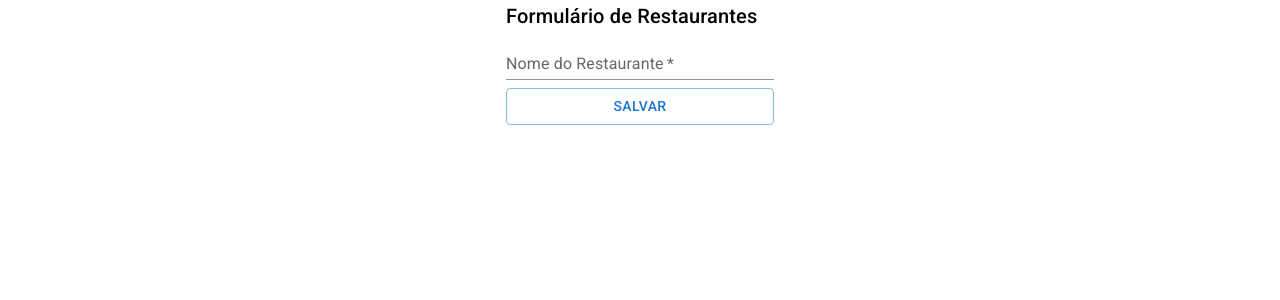
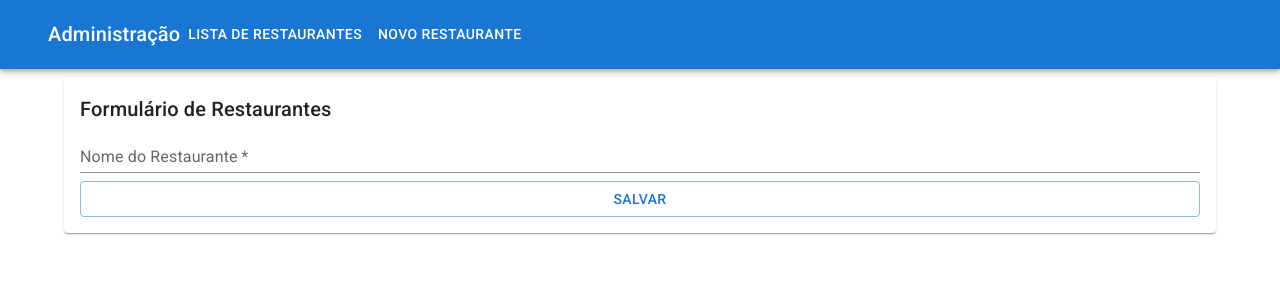
Before and after one commit to erikenascimento/Alura-Food, a React (Create React App) app: page /admin/restaurantes/1 in a window 1280 px wide. Shown: the top 300 px of the page. Built offline with nearby package versions, Linux system fonts and the light colour scheme; no server answers.

Commit message:
Improving the admin interface to add/edit a new restaurant into the database

```diff
--- a/src/paginas/Administracao/Restaurantes/FormularioRestaurante.tsx
+++ b/src/paginas/Administracao/Restaurantes/FormularioRestaurante.tsx
@@ -1,6 +1,16 @@
-import { Box, Button, TextField, Typography } from "@mui/material";
+import {
+	AppBar,
+	Box,
+	Button,
+	Container,
+	TextField,
+	Toolbar,
+	Typography,
+	Link,
+	Paper,
+} from "@mui/material";
 import React, { useEffect, useState } from "react";
-import { useParams } from "react-router-dom";
+import { useParams, Link as RouterLink } from "react-router-dom";
 import IRestaurante from "../../../interfaces/IRestaurante";
 import axiosBaseURL from "../../../http";
 
@@ -40,10 +50,42 @@
 	};
 
 	return (
+		<>
+			<AppBar position="static">
+				<Container maxWidth="xl">
+					<Toolbar>
+						<Typography variant="h6">Administração</Typography>
+						<Box sx={{ display: "flex", flexGrow: 1 }}>
+							<Link component={RouterLink} to="/admin/restaurantes">
+								<Button sx={{ my: 2, color: "white" }}>
+									Lista de Restaurantes
+								</Button>
+							</Link>
+							<Link component={RouterLink} to="/admin/restaurantes/novo">
+								<Button sx={{ my: 2, color: "white" }}>Novo Restaurante</Button>
+							</Link>
+						</Box>
+					</Toolbar>
+				</Container>
+			</AppBar>
+
+			<Box>
+				<Container maxWidth="lg" sx={{ mt: 1 }}>
+					<Paper sx={{ p: 2 }}>
+						{/* conteudo da página */}
 						<Box
-			sx={{ display: "flex", flexDirection: "column", alignItems: "center" }}
+							sx={{
+								display: "flex",
+								flexDirection: "column",
+								alignItems: "center",
+								flexGrow: 1,
+							}}
 						>
-			<Box component="form" onSubmit={aoSubmeterForm}>
+							<Box
+								component="form"
+								sx={{ width: "100%" }}
+								onSubmit={aoSubmeterForm}
+							>
 								<Typography component="h1" variant="h6">
 									Formulário de Restaurantes
 								</Typography>
@@ -66,6 +108,10 @@
 								</Button>
 							</Box>
 						</Box>
+					</Paper>
+				</Container>
+			</Box>
+		</>
 	);
 };
 
```
Lines whose indentation alone changed are shown as unchanged.
